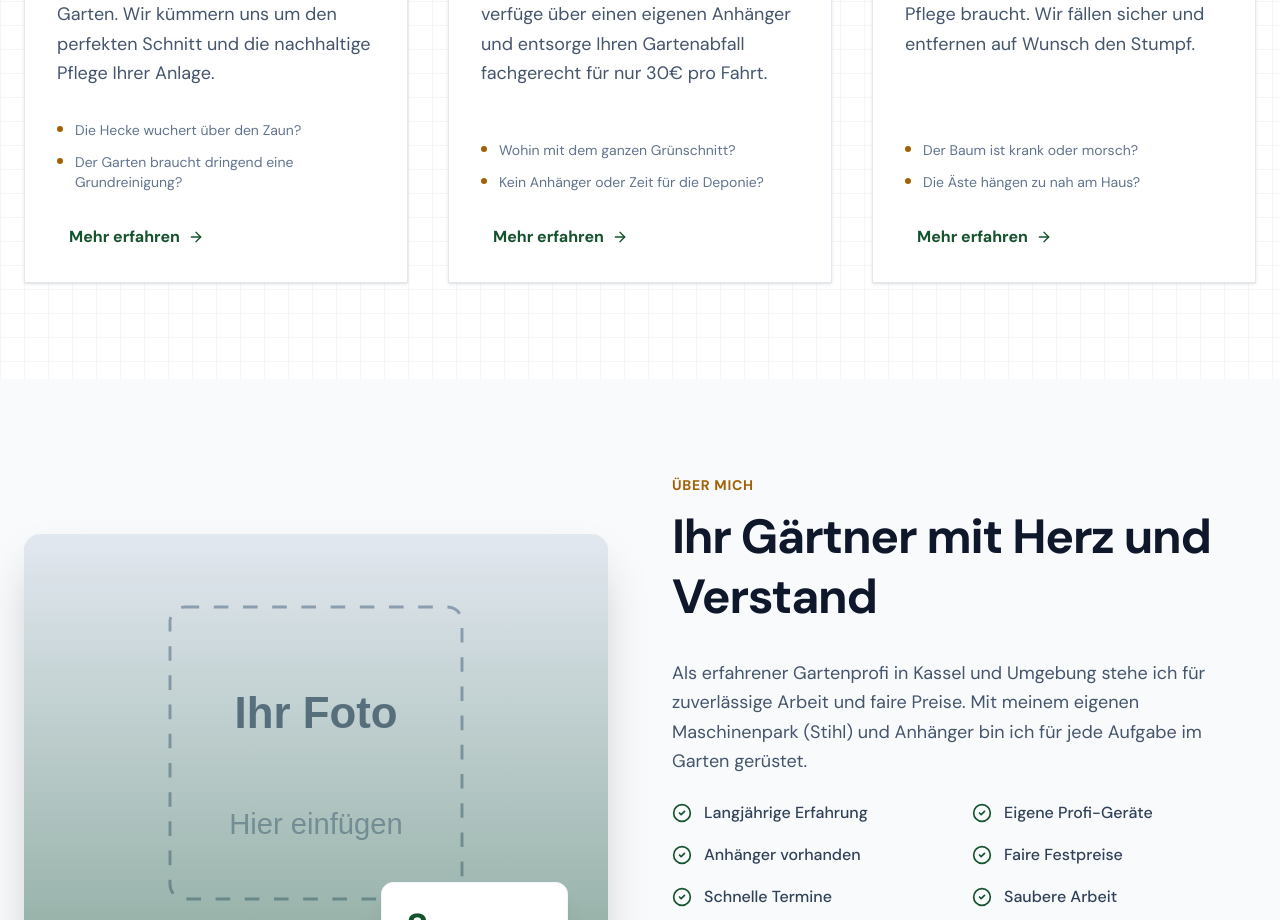
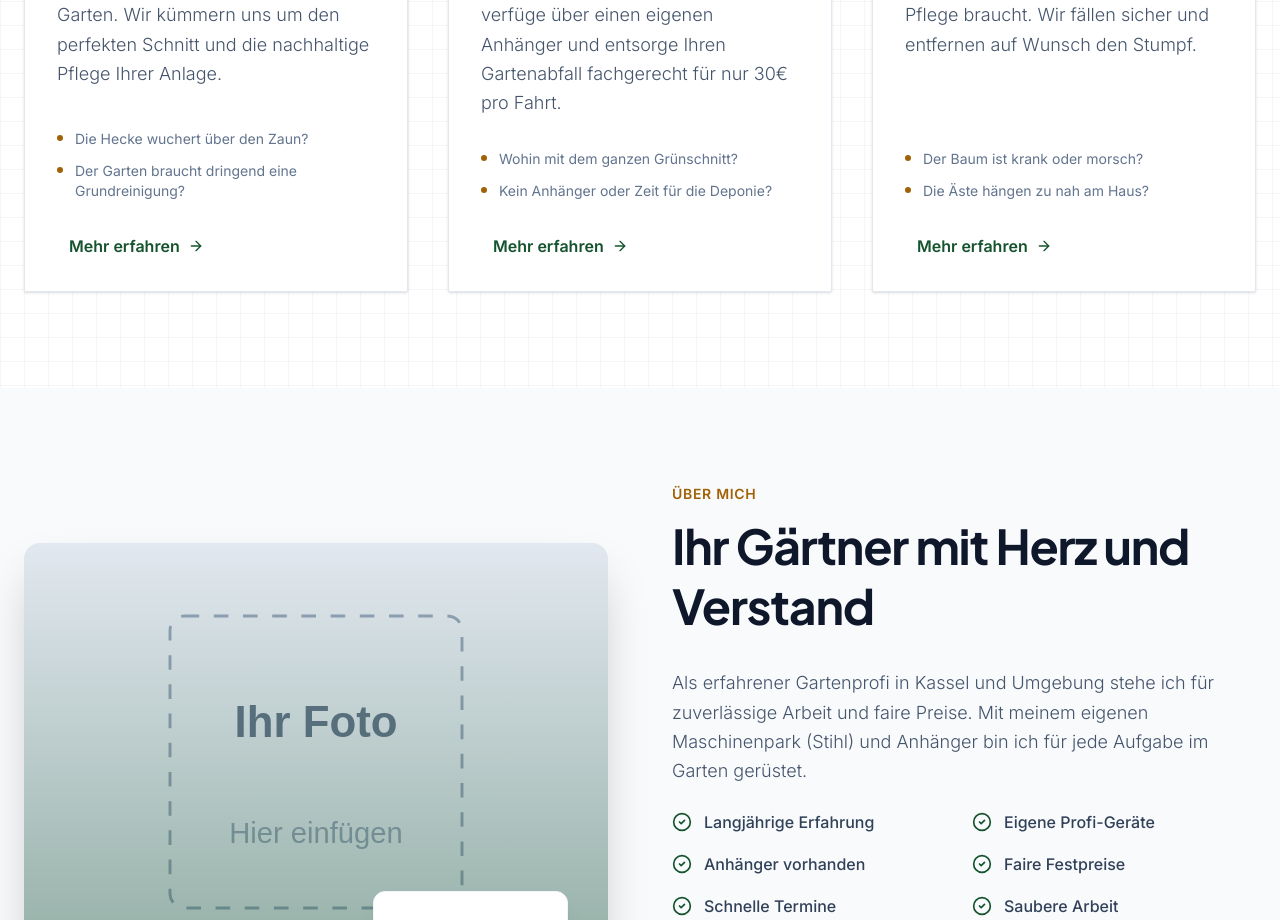
Before and after one commit to kingdoppelh-cloud/g-rtner-template, a Next.js app: page / in a window 1280 px wide. Shown: the part 1600-2520 px from the top of the page. Built offline with nearby package versions, Linux system fonts and the light colour scheme.

Commit message:
Style: Upgrade typography to premium fonts (Inter & Plus Jakarta Sans)

```diff
--- a/app/globals.css
+++ b/app/globals.css
@@ -10,6 +10,7 @@
   --color-foreground: var(--foreground);
 
   --font-sans: var(--font-sans);
+  --font-heading: var(--font-heading);
   --font-mono: var(--font-mono);
 
   --color-sidebar-ring: var(--sidebar-ring);
@@ -203,6 +204,6 @@
   h4,
   h5,
   h6 {
-    @apply tracking-tight;
+    @apply font-heading tracking-tight;
   }
 }
--- a/app/layout.tsx
+++ b/app/layout.tsx
@@ -1,5 +1,5 @@
 import type { Metadata } from "next";
-import { DM_Sans, JetBrains_Mono } from "next/font/google";
+import { Inter, Plus_Jakarta_Sans, JetBrains_Mono } from "next/font/google";
 import { Header } from "@/components/layout/Header";
 import { Footer } from "@/components/layout/Footer";
 import { CookieBanner } from "@/components/layout/CookieBanner";
@@ -9,11 +9,17 @@ import { SmoothScroll } from "@/components/shared/SmoothScroll";
 import { CustomCursor } from "@/components/shared/CustomCursor";
 import { Preloader } from "@/components/shared/Preloader";
 
-const fontSans = DM_Sans({
+const fontSans = Inter({
   subsets: ["latin"],
   variable: "--font-sans",
   display: "swap",
-  weight: ["400", "500", "700"],
+});
+
+const fontHeading = Plus_Jakarta_Sans({
+  subsets: ["latin"],
+  variable: "--font-heading",
+  display: "swap",
+  weight: ["500", "600", "700", "800"],
 });
 
 const fontMono = JetBrains_Mono({
@@ -37,7 +43,7 @@ export default function RootLayout({
   return (
     <html lang="de" className="scroll-smooth">
       <body
-        className={`${fontSans.variable} ${fontMono.variable} font-sans antialiased bg-white text-slate-900 min-h-screen flex flex-col`}
+        className={`${fontSans.variable} ${fontHeading.variable} ${fontMono.variable} font-sans antialiased bg-white text-slate-900 min-h-screen flex flex-col`}
       >
         <Preloader />
         <SmoothScroll />
```
